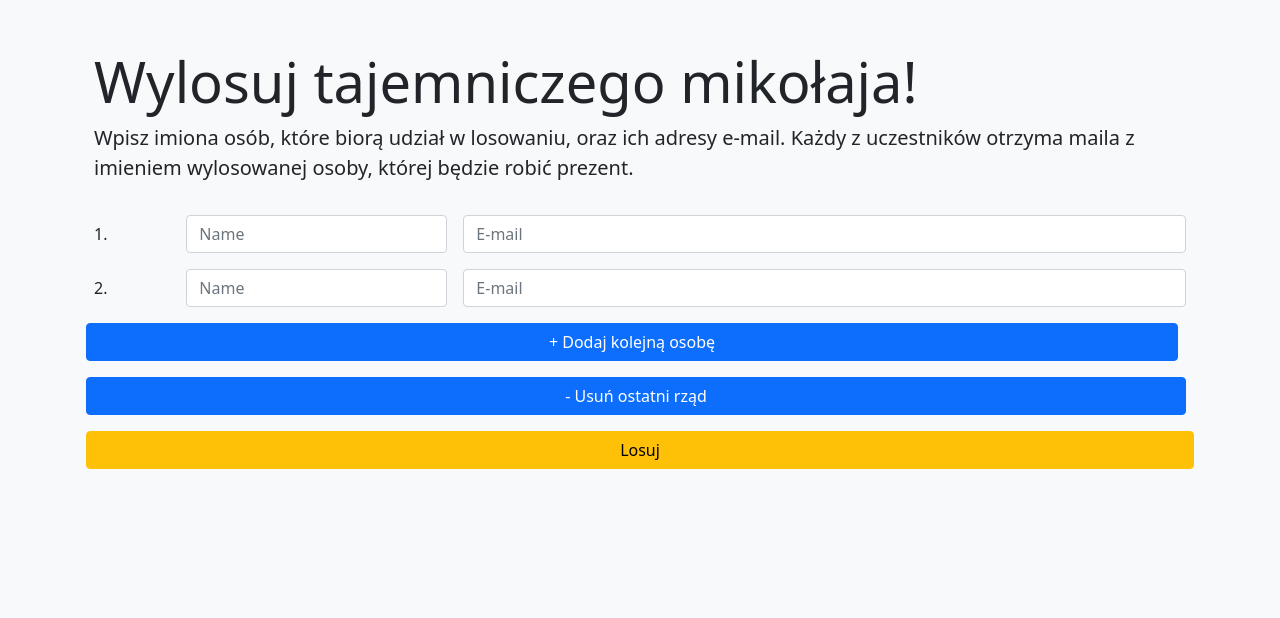
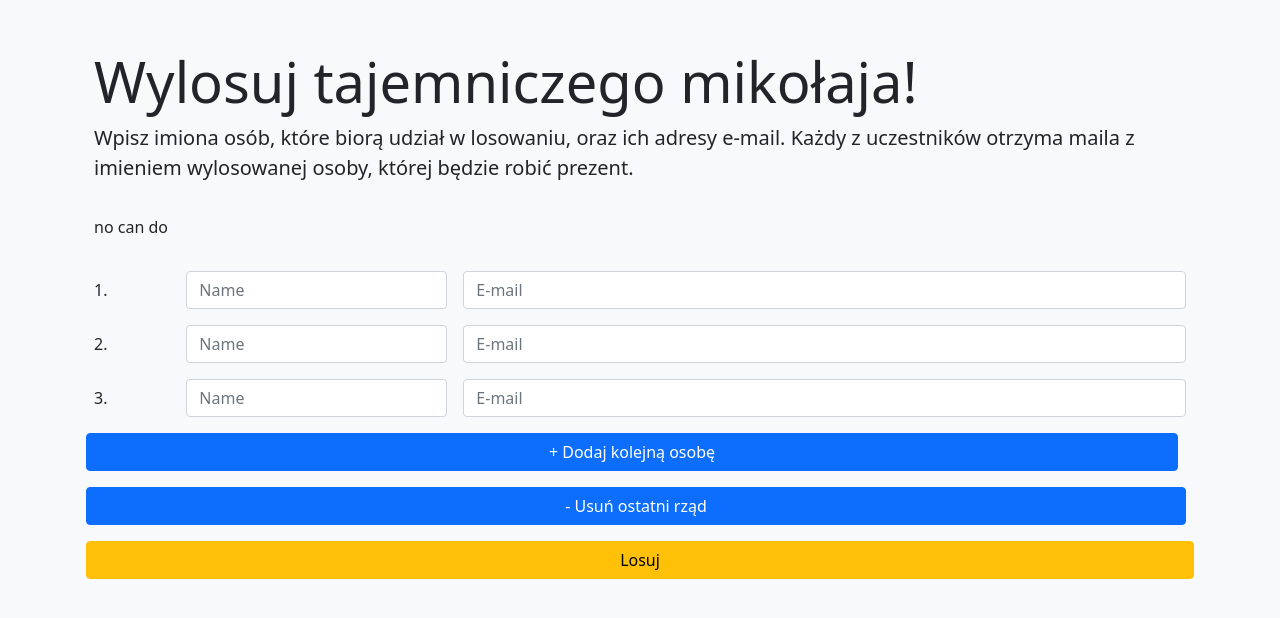
Before and after one commit to annasont/secret_santa, a Django app: page /?rows=2 in a window 1280 px wide. Shown: the part 56-674 px from the top of the page. Run offline with Django 3.2, Linux system fonts and the light colour scheme.

Commit message:
At least 3 persons in form

```diff
--- a/draw/templates/draw/home.html
+++ b/draw/templates/draw/home.html
@@ -9,6 +9,7 @@
         <form class="row g-3">
             <div class="row g-3">
             </div>
+                <p>{{ message }}</p>
                 {% with ''|center:no as range %}
                 {% for _ in range %}
                     <div class="col-sm-1">
--- a/draw/views.py
+++ b/draw/views.py
@@ -3,21 +3,29 @@ from django.shortcuts import render
 
 def home(request):
     valueRowsButtonInRow = 4
-    valueRowsButtonToggle = 4
+    valueRowsButtonToggle = 2
     no = 3
     add = True
     substract = False
-
+    message = ''
 
     if request.GET and request.GET['rows']:
-        no = int(request.GET['rows'])
+        if int(request.GET['rows']) < 3:
+            message = 'no can do'
+            no = 3
+        else:
+            no = int(request.GET['rows'])
         valueRowsButtonInRow = no + 1
         valueRowsButtonToggle = no - 1
         add = True
         substract = False
 
     if request.POST and request.POST.get('minusRows'):
-        no = int(request.GET['rows'])
+        if int(request.GET['rows']) < 3:
+            message = 'no can do'
+            no = 3
+        else:
+            no = int(request.GET['rows'])
         valueRowsButtonInRow = no - 1
         valueRowsButtonToggle = no + 1
         add = False
@@ -29,6 +37,7 @@ def home(request):
         'valueRowsButtonInRow': valueRowsButtonInRow,
         'valueRowsButtonToggle': valueRowsButtonToggle,
         'add': add,
-        'subtract': substract
+        'subtract': substract,
+        'message': message
     }
     return render(request, 'draw/home.html', context)
```
